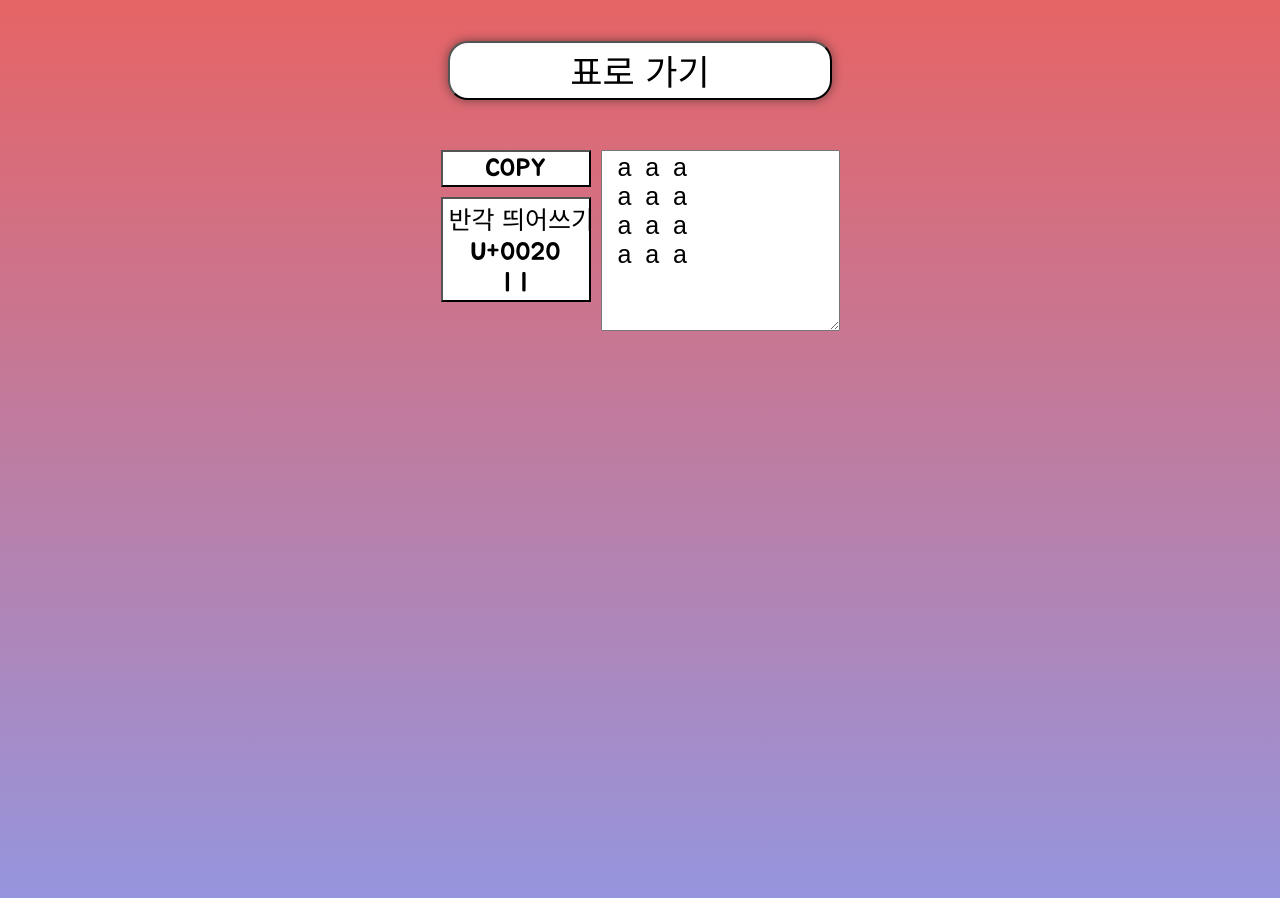
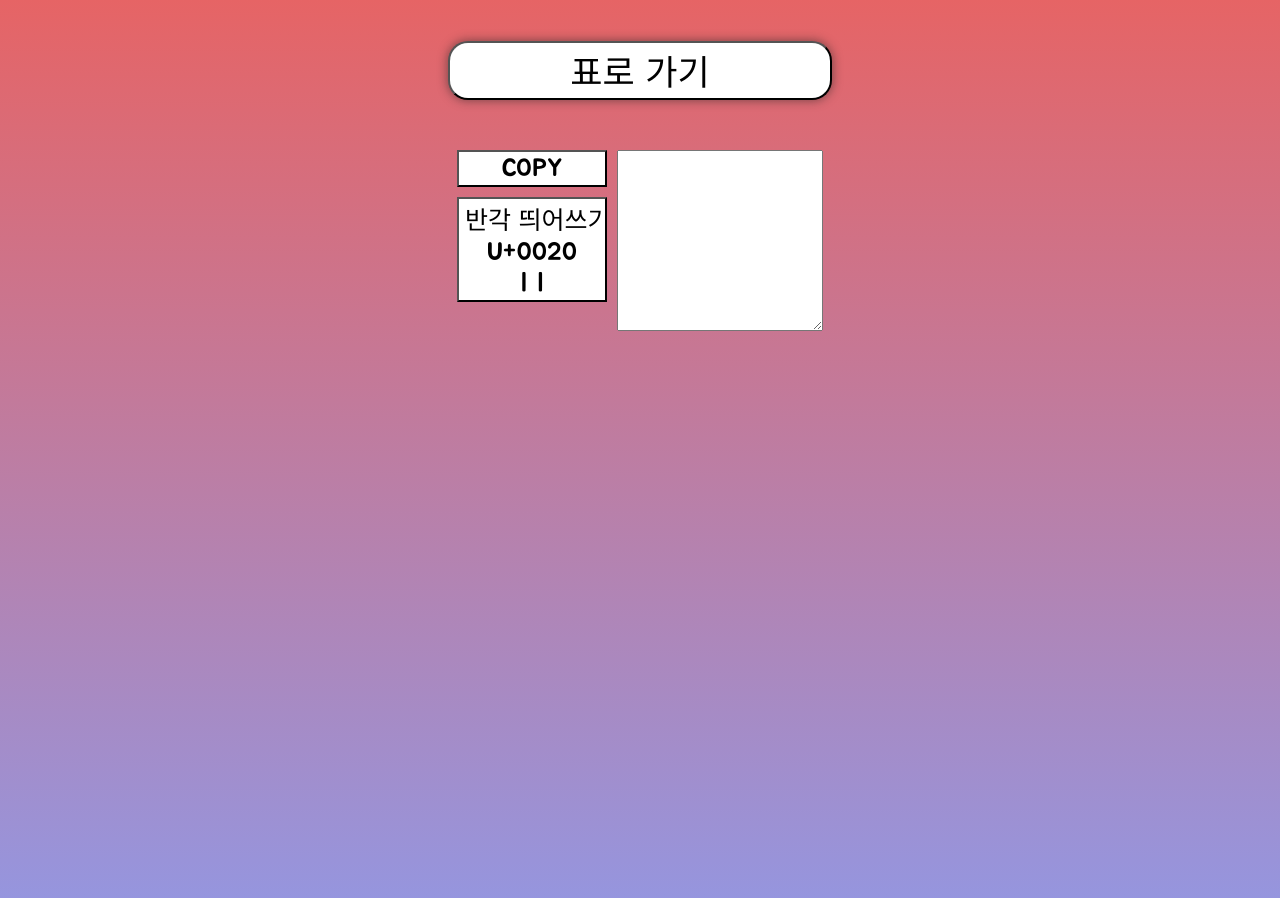
Before and after one commit to Barkshihun/table-to-text, a React (Vite) app: page / in a window 1280 px wide. Both pictures are taken after a click on the button "텍스트로 변환". Shown: the top 898 px of the page. Built offline with nearby package versions, Linux system fonts and the light colour scheme.

Commit message:
띄어쓰기 상태 저장, textarea에 width를 em으로 추가

```diff
--- a/src/components/Output.tsx
+++ b/src/components/Output.tsx
@@ -1,13 +1,13 @@
 import { useState, useEffect } from "react";
 import Swal from "sweetalert2";
 
-const thickChars = ["@", "\u25A0-\u25FF"];
-
+let globalSpace = " ";
 function Output({ rows, cols, globalTableList }: { rows: number; cols: number; globalTableList: string[][] }) {
-  const [space, setSpace] = useState(" ");
+  const [space, setSpace] = useState(globalSpace);
 
   // 정규표현식 시작
   // +20로 계산  +2
+  const thickChars = ["@", "\u25A0-\u25FF"];
   const regCJK = /[ㄱ-ㅎ|ㅏ-ㅣ|가-힣|ぁ-ゔ|ァ-ヴー|々〆〤|一-龥]/g;
   const regThick = new RegExp(`[${thickChars.join("|")}]`, "g");
   // +10로 계산  +1
@@ -99,7 +99,7 @@ function Output({ rows, cols, globalTableList }: { rows: number; cols: number; g
       }
       textList.push(`${text}${" ".repeat(2)}`);
     }
-    return textList.join("").length + 4;
+    return textList.join("").length;
   };
   const [text, setText] = useState(globalTableListToText());
 
@@ -131,14 +131,15 @@ function Output({ rows, cols, globalTableList }: { rows: number; cols: number; g
   useEffect(() => {
     setText(globalTableListToText());
   }, [space]);
-  const changeSpaceBtnText = space === " " ? "반각 띄어쓰기\nU+0020\n| |" : "전각 띄어쓰기\nU+3000\n|　|";
+  const changeSpaceBtnText = space === " " ? "반각 띄어쓰기\nU+0020\n| |" : "전각 띄어쓰기\nU+3000\n|\u3000|";
+  globalSpace = space;
   return (
     <div className="output-container">
       <div className="output-container__btn-container">
         <input type="button" onClick={onCopy} className="btn-margin" value={"COPY"} />
         <input type="button" value={changeSpaceBtnText} onClick={onChangeSpaceClick} />
       </div>
-      <textarea cols={getHorizontalWidth()} rows={rows + 1} value={text} onChange={onChange} style={{ height: `${rows + 3}em` }}></textarea>
+      <textarea value={text} onChange={onChange} style={{ height: `${rows + 3}em`, width: `${getHorizontalWidth()}em` }}></textarea>
     </div>
   );
 }
--- a/src/components/Table.tsx
+++ b/src/components/Table.tsx
@@ -1,4 +1,4 @@
-import { useState, useEffect } from "react";
+import { useState, useEffect, useRef } from "react";
 import Output from "./Output";
 import { faPlus, faMinus } from "@fortawesome/free-solid-svg-icons";
 import { FontAwesomeIcon } from "@fortawesome/react-fontawesome";
@@ -7,21 +7,24 @@ let globalTableList: string[][] = [];
 function Table({ isTable }: { isTable: boolean }) {
   const [cols, setCols] = useState(3);
   const [rows, setRows] = useState(4);
-  const makeTableList = () => {
+  const makeTableList = (): string[][] => {
     let tableList = new Array(rows);
     for (let row = 0; row < rows; row++) {
       tableList[row] = new Array(cols);
       for (let col = 0; col < cols; col++) {
-        if (globalTableList[row]) {
-          tableList[row][col] = globalTableList[row][col] ? globalTableList[row][col] : `a`;
-        } else {
-          tableList[row][col] = `a`;
+        if (globalTableList) {
+          if (globalTableList[row]) {
+            tableList[row][col] = globalTableList[row][col] ? globalTableList[row][col] : ``;
+            continue;
+          }
         }
+        tableList[row][col] = ``;
       }
     }
     return tableList;
   };
   const [tableList, setTableList] = useState(makeTableList());
+  //   console.log(globalTableList, "tableList", tableList);
   globalTableList = tableList;
   // 클릭 이벤트 시작
   const controlPlus = (target: "rows" | "cols") => {
@@ -90,7 +93,6 @@ function Table({ isTable }: { isTable: boolean }) {
     return trList;
   };
   useEffect(() => {
-    console.log("ROW COL 바뀜");
     setTableList(makeTableList());
   }, [rows, cols]);
   if (!isTable) {
```
